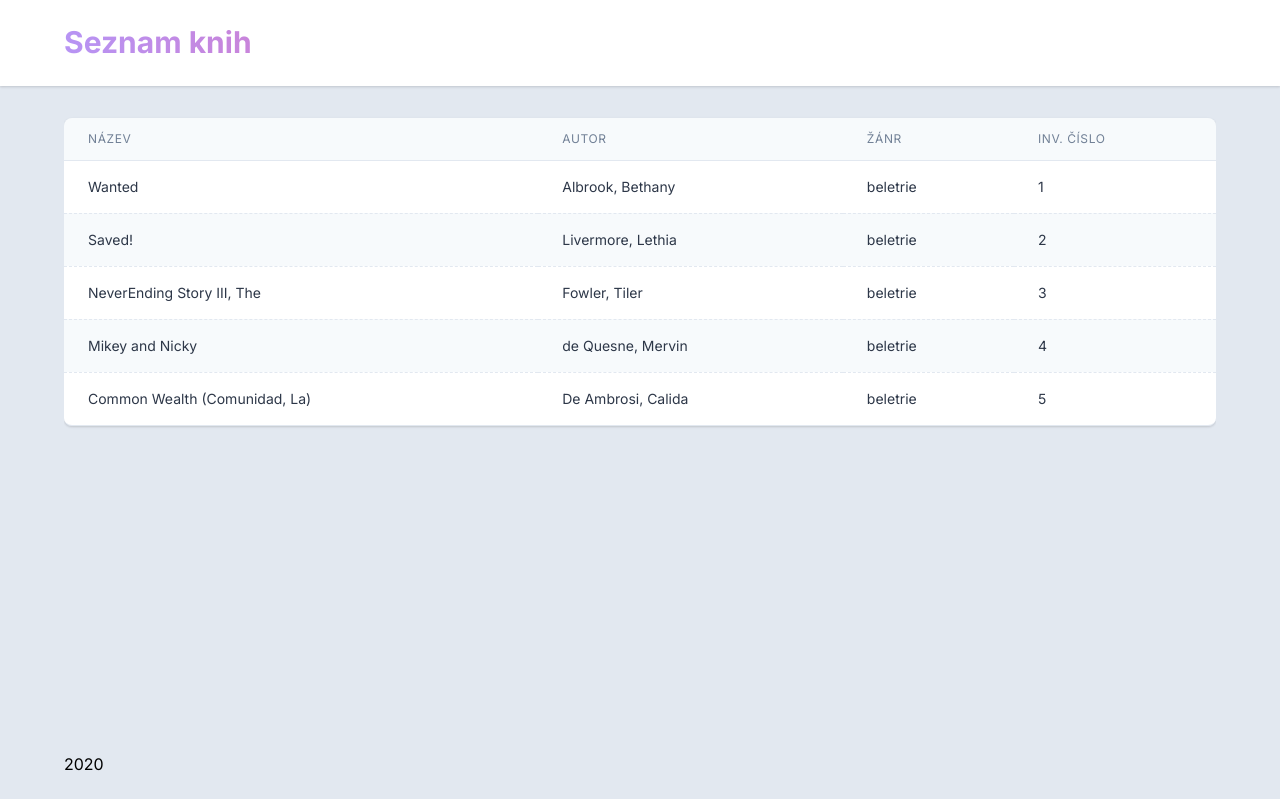
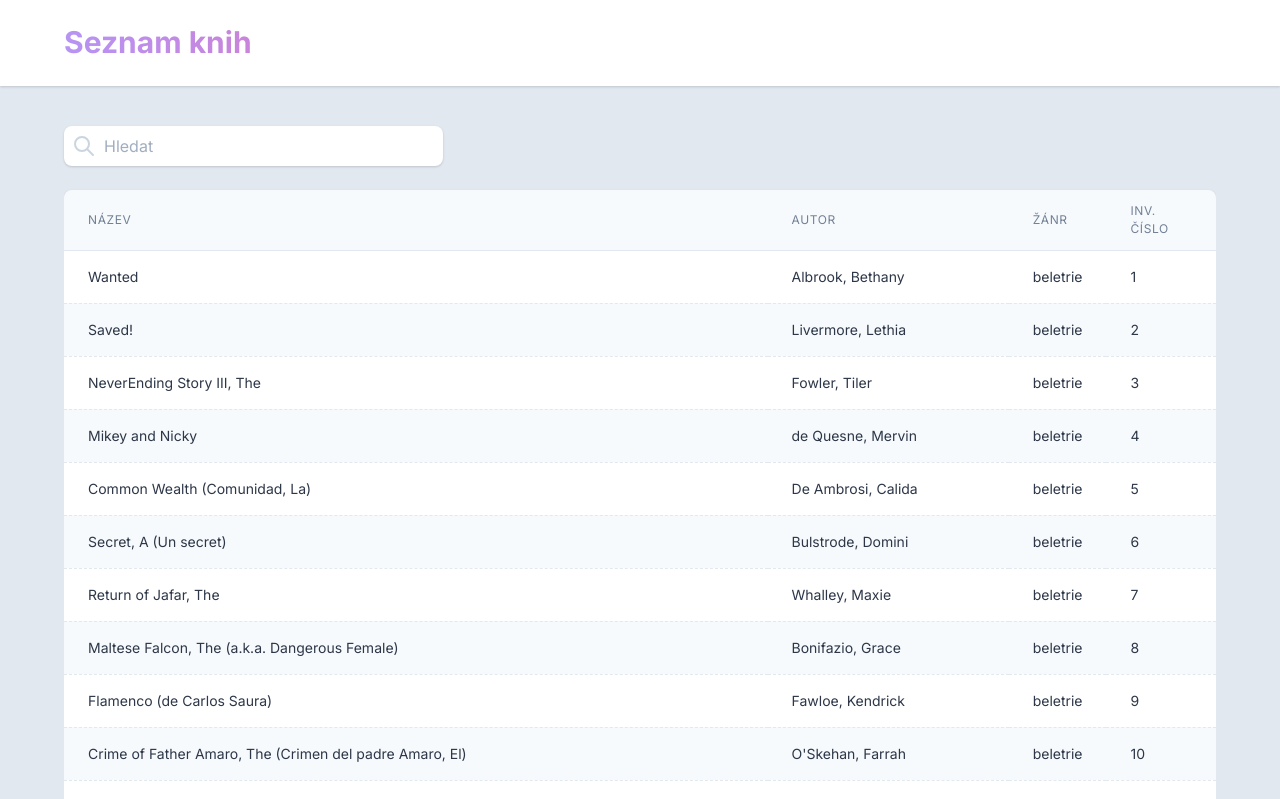
Before and after one commit to JarkaP/zLibCat, a Vue app: page / in a window 1280 px wide. Shown: the top 799 px of the page. Built offline with nearby package versions, Linux system fonts and the light colour scheme.

Commit message:
add search

```diff
--- a/package.json
+++ b/package.json
@@ -10,6 +10,7 @@
   "dependencies": {
     "axios": "^0.21.0",
     "core-js": "^3.6.5",
+    "lodash": "^4.17.20",
     "tailwindcss": "^1.9.6",
     "vue": "^2.6.11"
   },
--- a/src/components/FilterTable.vue
+++ b/src/components/FilterTable.vue
@@ -1,5 +1,44 @@
 <template>
     <div>
+        <div
+            v-show="items.length > 0"
+            class="my-4 flex justify-between md:items-center flex-col md:flex-row"
+        >
+            <div class="flex-1 md:pr-4">
+                <div class="relative md:w-1/3 mb-4 md:mb-0">
+                    <input
+                        type="search"
+                        class="w-full pl-10 pr-4 py-2 rounded-lg shadow focus:outline-none focus:shadow-outline text-gray-600 font-medium"
+                        placeholder="Hledat"
+                        v-model="searchTermProxy"
+                    />
+                    <div
+                        class="absolute top-0 left-0 inline-flex items-center p-2"
+                    >
+                        <svg
+                            xmlns="http://www.w3.org/2000/svg"
+                            class="w-6 h-6 text-gray-400"
+                            viewBox="0 0 24 24"
+                            stroke-width="2"
+                            stroke="currentColor"
+                            fill="none"
+                            stroke-linecap="round"
+                            stroke-linejoin="round"
+                        >
+                            <rect
+                                x="0"
+                                y="0"
+                                width="24"
+                                height="24"
+                                stroke="none"
+                            ></rect>
+                            <circle cx="10" cy="10" r="7"></circle>
+                            <line x1="21" y1="21" x2="15" y2="15"></line>
+                        </svg>
+                    </div>
+                </div>
+            </div>
+        </div>
         <div v-show="items.length > 0" class="overflow-x-auto">
             <div class="py-2 align-middle inline-block min-w-full">
                 <div
@@ -21,27 +60,27 @@
                             class="bg-white divide-y divide-gray-300 divide-dashed"
                         >
                             <tr
-                                v-for="item in items.slice(0, 5)"
+                                v-for="item in filteredItems"
                                 :key="item.id"
                                 class="even:bg-gray-100 hover:bg-purple-200"
                             >
                                 <td
-                                    class="px-6 py-4 whitespace-no-wrap text-sm leading-5 text-gray-800"
+                                    class="px-6 py-4 text-sm leading-5 text-gray-800"
                                 >
                                     {{ item.title }}
                                 </td>
                                 <td
-                                    class="px-6 py-4 whitespace-no-wrap text-sm leading-5 text-gray-800"
+                                    class="px-6 py-4 text-sm leading-5 text-gray-800"
                                 >
                                     {{ item.author }}
                                 </td>
                                 <td
-                                    class="px-6 py-4 whitespace-no-wrap text-sm leading-5 text-gray-800"
+                                    class="px-6 py-4 text-sm leading-5 text-gray-800"
                                 >
                                     {{ item.genre }}
                                 </td>
                                 <td
-                                    class="px-6 py-4 whitespace-no-wrap text-sm leading-5 text-gray-800"
+                                    class="px-6 py-4 text-sm leading-5 text-gray-800"
                                 >
                                     {{ item.id }}
                                 </td>
@@ -59,6 +98,7 @@
 
 <script>
 import axios from 'axios'
+import { debounce, deburr, includes, some } from 'lodash'
 import LoadingIndicator from './LoadingIndicator.vue'
 import AlertMessage from './AlertMessage.vue'
 
@@ -70,18 +110,32 @@ export default {
     },
     data() {
         return {
+            awaitingSearch: false,
             columns: ['Název', 'Autor', 'Žánr', 'Inv. číslo'],
             error: [],
             items: [],
             loading: false,
+            searchTerm: '',
+            searchTermProxy: '', // proxy for debouncing
         }
+    },
+    computed: {
+        filteredItems() {
+            const query = this.normalize(this.searchTerm)
+            return this.items.filter(item => {
+                // find a partial string in any property value of an object
+                return some(item, val => {
+                    return includes(this.normalize(val), query)
+                })
+            })
+        },
     },
     mounted: function() {
         this.getData()
     },
     methods: {
         getData: function() {
-            let self = this
+            const self = this
             self.loading = true
             axios
                 .get('/data/data.json')
@@ -102,6 +156,20 @@ export default {
                     self.loading = false
                 })
         },
+
+        normalize: function(str) {
+            return deburr(
+                str
+                    .toString()
+                    .trim()
+                    .toLowerCase()
+            )
+        },
+    },
+    watch: {
+        searchTermProxy: debounce(function(newVal) {
+            this.searchTerm = newVal
+        }, 500),
     },
 }
 </script>
```
